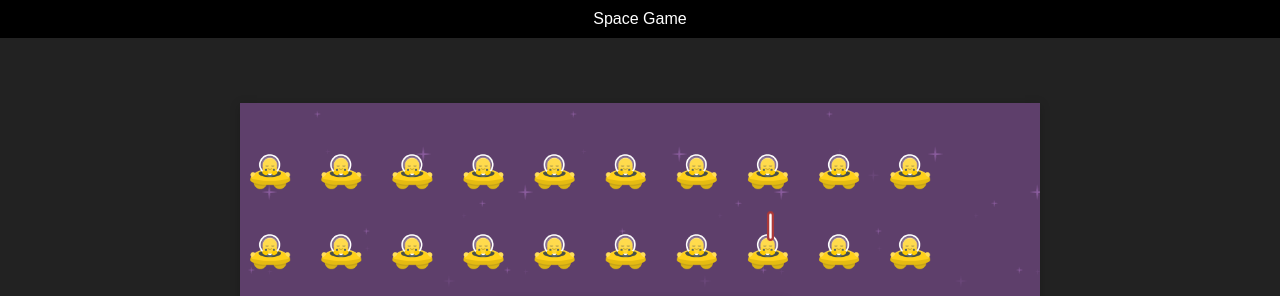
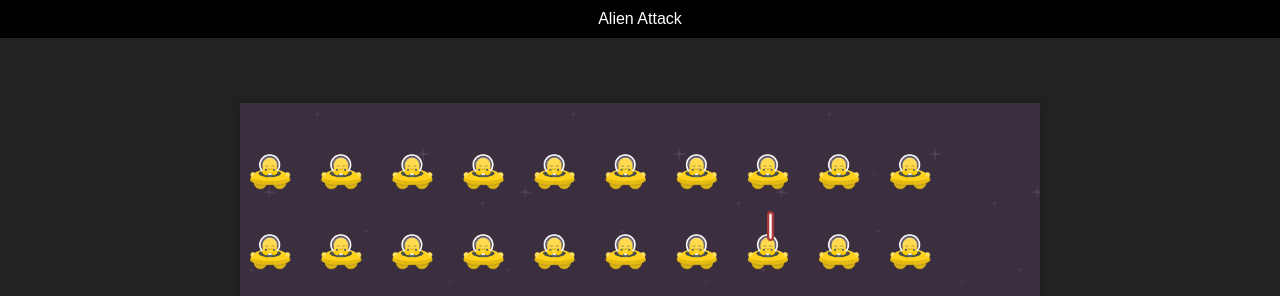
Before and after one commit to adikantawala/Alien-Attack, a plain HTML site: page start/index.html in a window 1280 px wide. Shown: the top 296 px of the page. Drawn offline with Linux system fonts and the light colour scheme.

Commit message:
Rename game to Alien Attack

```diff
--- a/start/css/main.css
+++ b/start/css/main.css
@@ -40,7 +40,7 @@ footer {
 .game {
   width: 800px;
   height: 600px;
-  background: url(../img/background-purple.png);
+  background: url(../img/background-dark-purple.png);
   animation: scroll-background 5s linear infinite;
   box-shadow: 0 2px 10px rgba(0, 0, 0, 0.2);
   position: relative;
--- a/start/index.html
+++ b/start/index.html
@@ -4,13 +4,13 @@
 <head>
   <meta charset="UTF-8">
   <meta name="viewport" content="width=device-width, initial-scale=1.0">
-  <title>Space Game</title>
+  <title>Alien Attack</title>
   <link rel="stylesheet" href="css/main.css">
 </head>
 
 <body>
   <div class="wrap">
-    <header>Space Game</header>
+    <header>Alien Attack</header>
     <div class="game-wrapper">
       <div class="game"></div>
       <div class="congratulations">
--- a/start/js/game.js
+++ b/start/js/game.js
@@ -28,7 +28,8 @@ const GAME_STATE = {
   lasers: [],
   enemies: [],
   enemyLasers: [],
-  gameOver: false
+  gameOver: false,
+
 };
 
 function rectsIntersect(r1, r2) {
```
